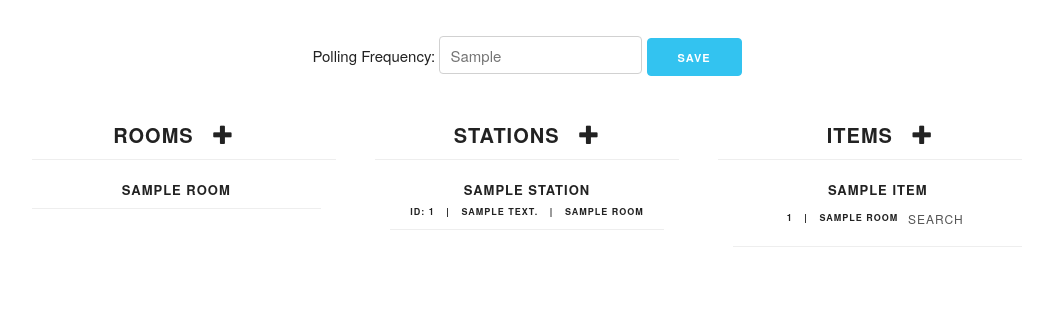
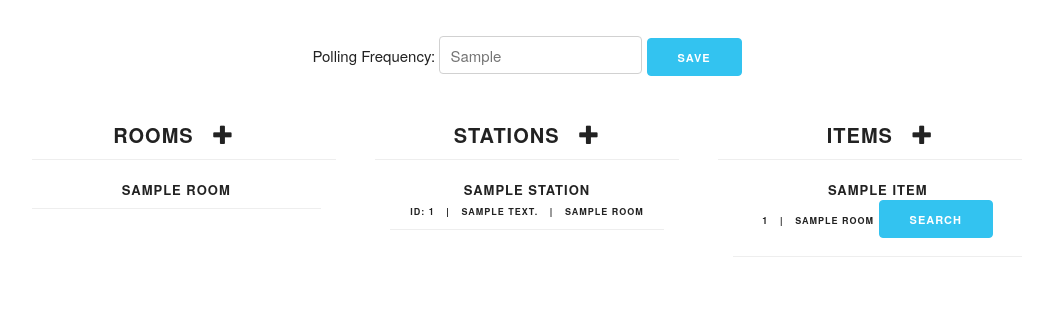
Before and after one commit to arman23b/Placeholder_Web_Server, a Django app: page / in a window 1280 px wide. Shown: the part 133-457 px from the top of the page, without its empty margins (113-1166 px from the left). Run offline with Django 3.2, Linux system fonts and the light colour scheme; tables that the repository leaves empty hold one stand-in row (values such as "Sample post"); some libraries are stand-ins or nearby versions.

Commit message:
Changed button

```diff
--- a/core/static/javascript/index.js
+++ b/core/static/javascript/index.js
@@ -249,7 +249,7 @@ function appendNewItem(ul, name, beaconId, room, registeredClass) {
         '<div class="info beaconId">' + beaconId + '</div>' +
         '<div class="info">&nbsp; | &nbsp;</div>' +
         '<div class="info item-room">' + room + '</div>' +
-        '<div class="info searchBtnInfo"><button class="btn btn-xs info searchItemBtn">Search</button></div>' +
+        '<div class="info searchBtnInfo"><button class="button-primary searchItemBtn">Search</button></div>' +
         '</a>' +
         '</li>');
     addSearchListener();
--- a/core/templates/index.html
+++ b/core/templates/index.html
@@ -62,7 +62,7 @@
                                     <div class="info beaconId">{{ item.beaconId }}</div>
                                     <div class="info">&nbsp; | &nbsp;</div>
                                     <div class="info item-room">{{ item.room.name }}</div>
-                                    <div class="info searchBtnInfo"><button class="btn btn-xs info searchItemBtn">Search</button></div>
+                                    <div class="info searchBtnInfo"><button class="button-primary searchItemBtn">Search</button></div>
                                 </a>
                             </li>
                             {% endfor %}
```
